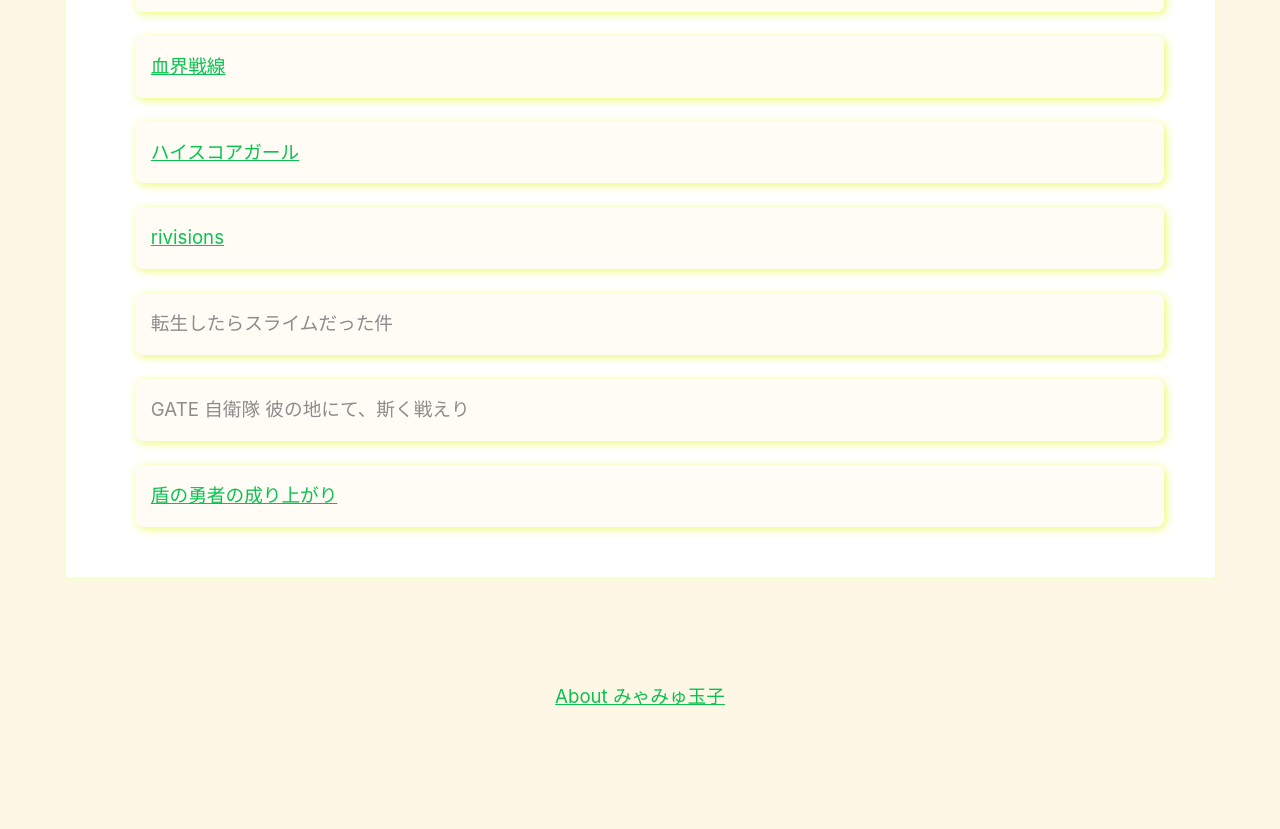
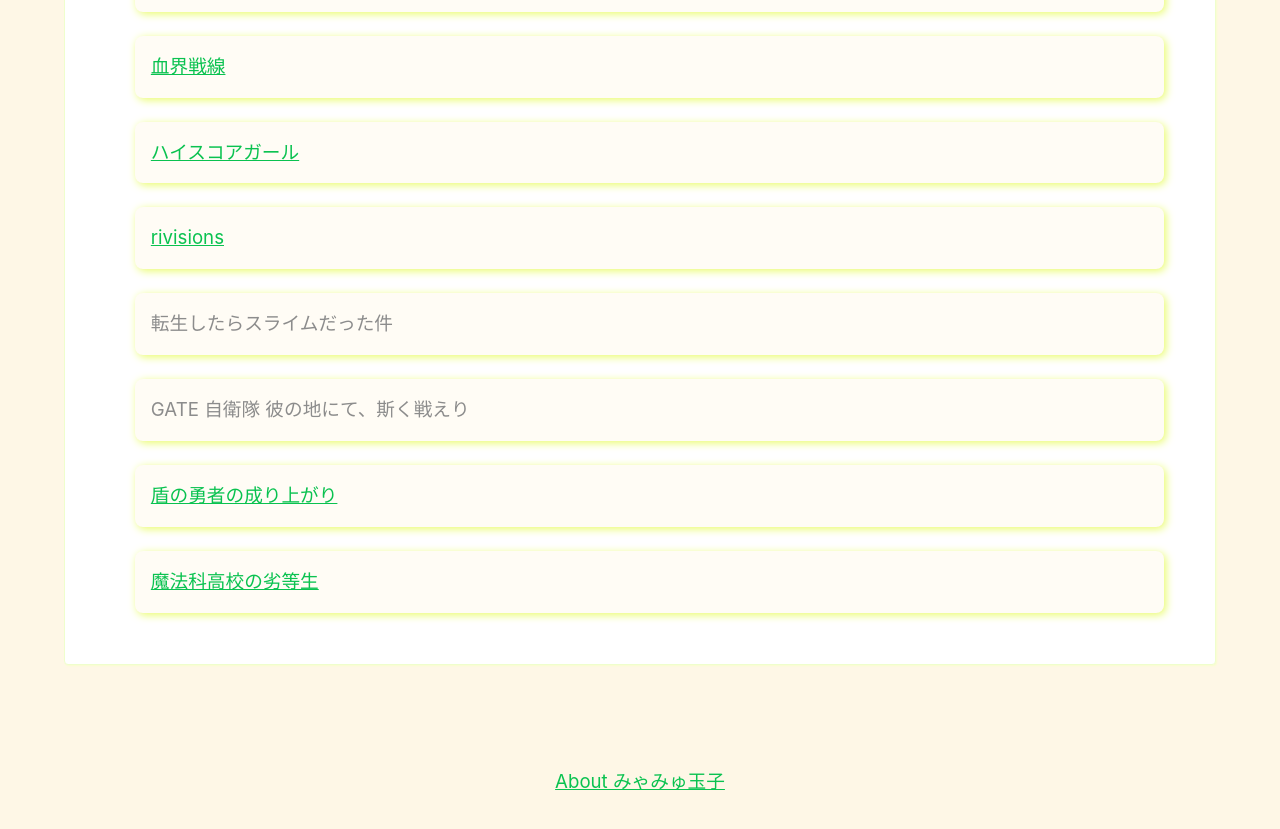
Before and after one commit to myamyu/myamyu.github.io, a Jekyll site: the page built from anime/index.md, in a window 1280 px wide and 900 px high, scrolled down 1178 px. Shown: the top 829 px of the window. Built offline with Jekyll 4.4.1, drawn with Linux system fonts in a browser that asks for light colours.

Commit message:
アニメに魔法科高校の劣等生を追加

```diff
--- a/anime/index.md
+++ b/anime/index.md
@@ -20,3 +20,4 @@
 - 転生したらスライムだった件
 - GATE 自衛隊 彼の地にて、斯く戦えり
 - [盾の勇者の成り上がり](https://written-by-me.hatenadiary.jp/entry/2019/01/20/%E3%80%8C%E7%9B%BE%E3%81%AE%E5%8B%87%E8%80%85%E3%81%AE%E6%88%90%E3%82%8A%E4%B8%8A%E3%81%8C%E3%82%8A%E3%80%8D%E3%82%92%E8%A6%8B%E5%A7%8B%E3%82%81%E3%81%9F)
+- [魔法科高校の劣等生](https://written-by-me.hatenadiary.jp/entry/2019/02/15/%E3%80%8C%E9%AD%94%E6%B3%95%E7%A7%91%E9%AB%98%E6%A0%A1%E3%81%AE%E5%8A%A3%E7%AD%89%E7%94%9F%E3%80%8D%E3%82%92%E4%B8%80%E6%B0%97%E3%81%AB%E8%A6%B3%E3%81%BE%E3%81%97%E3%81%9F)
```
